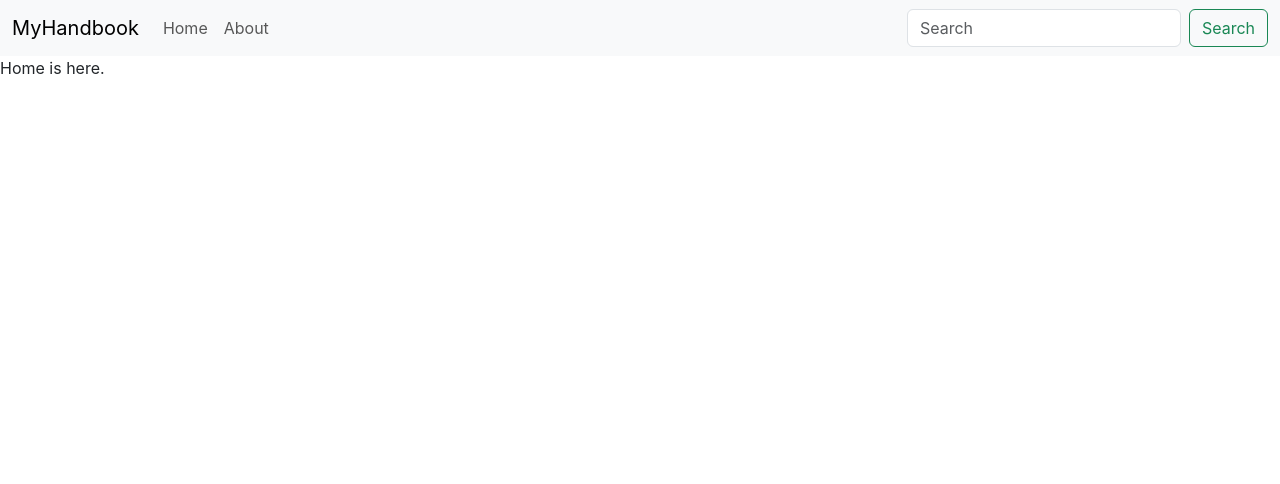
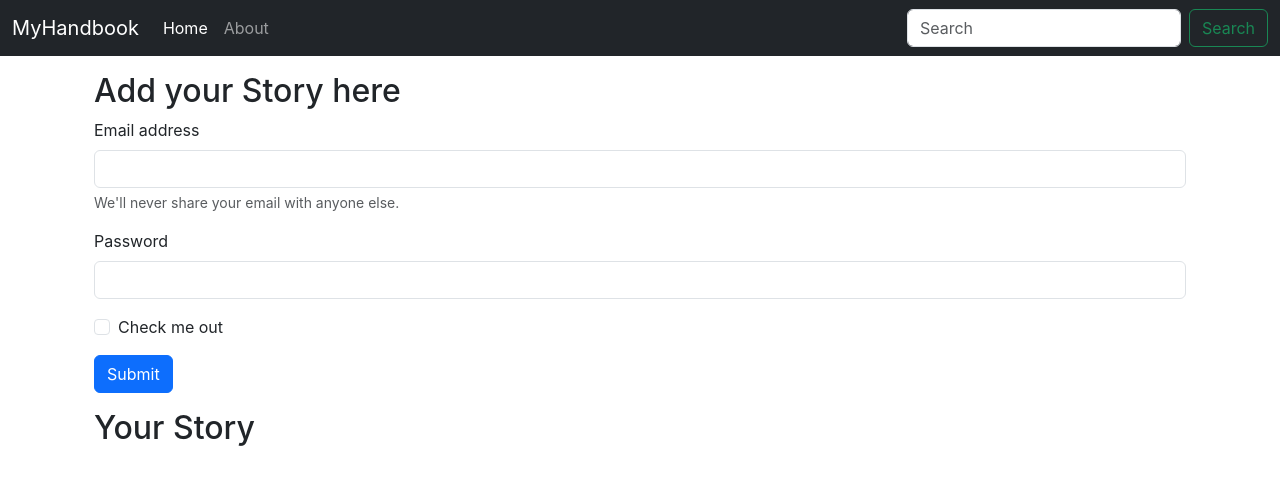
Before and after one commit to shyam7211/myhandbook-full-stack, a React (Create React App) app: page / in a window 1280 px wide. Shown: the top 484 px of the page. Built offline with nearby package versions, Linux system fonts and the light colour scheme.

Commit message:
Added form and learn about useLocation hook.

```diff
--- a/src/App.js
+++ b/src/App.js
@@ -11,10 +11,12 @@
       <NoteState>
         <Router>
           <Navbar />
+          <div className="container">
             <Routes>
               <Route exact path='/' element={<Home />} />
               <Route exact path='/about' element={<About />} />
             </Routes>
+          </div>
         </Router>
       </NoteState>
     </>
--- a/src/components/About.js
+++ b/src/components/About.js
@@ -1,17 +1,10 @@
-import React, { useContext, useEffect } from 'react';
-import noteContext from '../context/notes/noteContext';
+import React from 'react';
+
 
 const About = () => {
-    const a = useContext(noteContext);
-
-    useEffect(() => {
-        a.update();
-        // eslint-disable-next-line
-    }, []);
-
     return (
         <div>
-            About is here for {a.state.name} who is in {a.state.class} class.
+            About is here.
         </div>
     )
 }
--- a/src/components/Home.js
+++ b/src/components/Home.js
@@ -3,7 +3,28 @@
 const Home = () => {
   return (
     <div>
-      Home is here.
+      <div className="container my-3">
+        <h2>Add your Story here</h2>
+        <form>
+          <div className="mb-3">
+            <label htmlFor="exampleInputEmail1" className="form-label">Email address</label>
+            <input type="email" className="form-control" id="exampleInputEmail1" aria-describedby="emailHelp" />
+            <div id="emailHelp" className="form-text">We'll never share your email with anyone else.</div>
+          </div>
+          <div className="mb-3">
+            <label htmlFor="exampleInputPassword1" className="form-label">Password</label>
+            <input type="password" className="form-control" id="exampleInputPassword1" />
+          </div>
+          <div className="mb-3 form-check">
+            <input type="checkbox" className="form-check-input" id="exampleCheck1" />
+            <label className="form-check-label" htmlFor="exampleCheck1">Check me out</label>
+          </div>
+          <button type="submit" className="btn btn-primary">Submit</button>
+        </form>
+      </div>
+      <div className="container my-3">
+        <h2>Your Story</h2>
+      </div>
     </div>
   )
 }
--- a/src/components/Navbar.js
+++ b/src/components/Navbar.js
@@ -1,10 +1,10 @@
-import React from 'react'
-import { Link } from 'react-router-dom'
+import { Link, useLocation } from 'react-router-dom'
 
 const Navbar = () => {
+  let location = useLocation();
   return (
     <div>
-        <nav className="navbar navbar-expand-lg bg-body-tertiary">
+        <nav className="navbar navbar-expand-lg navbar-dark bg-dark">
   <div className="container-fluid">
     <Link className="navbar-brand" to="/">MyHandbook</Link>
     <button className="navbar-toggler" type="button" data-bs-toggle="collapse" data-bs-target="#navbarSupportedContent" aria-controls="navbarSupportedContent" aria-expanded="false" aria-label="Toggle navigation">
@@ -13,10 +13,12 @@
     <div className="collapse navbar-collapse" id="navbarSupportedContent">
       <ul className="navbar-nav me-auto mb-2 mb-lg-0">
         <li className="nav-item">
-          <Link className="nav-link" activeclassname="active" aria-current="page" to="/">Home</Link>
+          {/* <Link className="nav-link" activeclassname="active" aria-current="page" to="/">Home</Link> */}
+          <Link className={`nav-link ${location.pathname === '/'? 'active': ""}`} aria-current="page" to="/">Home</Link>
         </li>
         <li className="nav-item">
-          <Link className="nav-link" activeclassname="active" to="/about">About</Link>
+          {/* <Link className="nav-link" activeclassname="active" to="/about">About</Link> */}
+          <Link className={`nav-link ${location.pathname === '/about'? 'active': ""}`} to="/about">About</Link>
         </li>
 
       </ul>
--- a/src/context/notes/NoteState.js
+++ b/src/context/notes/NoteState.js
@@ -1,22 +1,9 @@
-import { useState } from "react";
 import NoteContext from "./noteContext"
 
 const NoteState = (props) => {
-    const s1 = {
-        "name": "Shyam",
-        "class": "7C"
-    };
-    const [state, setState] = useState(s1);
-    const update = () => {
-        setTimeout(() => {
-            setState({
-                "name": "Ram",
-                "class": "2C"
-            })
-        }, 1100);
-    }
+
     return (
-        <NoteContext.Provider value={{state, update}} >
+        <NoteContext.Provider value={{}} >
             {props.children}
         </NoteContext.Provider>
     )
```
Lines whose indentation alone changed are shown as unchanged.
